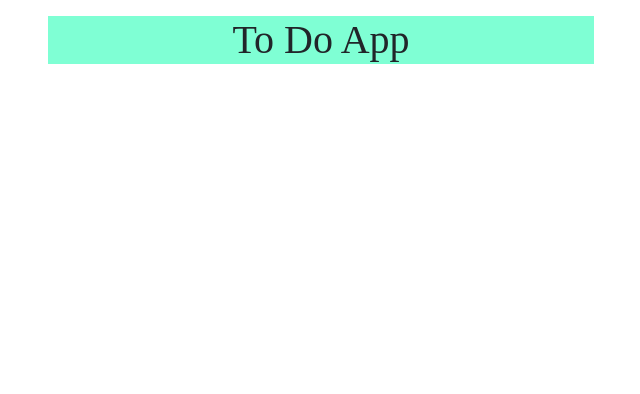
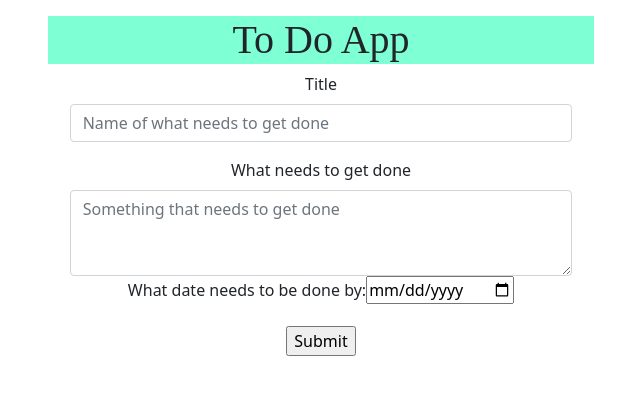
Before and after one commit to tylerletendre98/toDoApp, a React (Create React App) app: page / in a window 1280 px wide. Shown: the top 394 px of the page, without its empty margins (339-979 px from the left). Built offline with nearby package versions, Linux system fonts and the light colour scheme.

Commit message:
added in a form to add a todo

```diff
--- a/src/App.js
+++ b/src/App.js
@@ -1,14 +1,25 @@
 import "./App.css";
 import Header from "./components/header/header";
+import ToDoForm from "./components/toDoForm/ToDoForm";
+import React, { Component } from "react";
 
-function App() {
+class App extends Component {
+  state = {
+    toDos: [],
+  };
+  addToDo = (todo) => {
+    this.state.toDos.push(todo);
+  };
+  render() {
     return (
       <div className="App">
         <dir>
           <Header />
+          <ToDoForm />
         </dir>
       </div>
     );
   }
+}
 
 export default App;
--- /dev/null
+++ b/src/components/toDoForm/ToDoForm.jsx
@@ -0,0 +1,73 @@
+import { Component } from "react";
+
+class ToDoForm extends Component {
+  state = {
+    title: "",
+    description: "",
+    date: "",
+  };
+  handleChange = (e) => {
+    this.setState({ [e.target.name]: e.target.value });
+  };
+  handleSubmit = (e) => {
+    e.preventDefault();
+    console.log(this.state);
+  };
+  render() {
+    return (
+      <div>
+        <div class="row">
+          <div class="col"></div>
+          <div class="col-5">
+            <form action="" onSubmit={this.handleSubmit}>
+              <div className="todo-form">
+                <div class="mb-3">
+                  <label for="exampleFormControlInput1" class="form-label">
+                    Title
+                  </label>
+                  <input
+                    name="title"
+                    type="text"
+                    class="form-control"
+                    id="exampleFormControlInput1"
+                    placeholder="Name of what needs to get done"
+                    onChange={this.handleChange}
+                  />
+                </div>
+                <div class="mb-3">
+                  <label for="exampleFormControlTextarea1" class="form-label">
+                    What needs to get done
+                  </label>
+                  <textarea
+                    name="description"
+                    class="form-control"
+                    id="exampleFormControlTextarea1"
+                    rows="3"
+                    placeholder="Something that needs to get done"
+                    onChange={this.handleChange}
+                  ></textarea>
+                  <div class="mb-3">
+                    <label htmlFor="" className="form-label">
+                      What date needs to be done by:
+                    </label>
+                    <input
+                      type="date"
+                      name="date"
+                      id=""
+                      onChange={this.handleChange}
+                    />
+                  </div>
+                  <div>
+                    <input type="submit" name="" id="" />
+                  </div>
+                </div>
+              </div>
+            </form>
+          </div>
+          <div class="col"></div>
+        </div>
+      </div>
+    );
+  }
+}
+export default ToDoForm;
```
Also changed, not shown: src/data/data.json (added, +7 -0 lines), src/components/toDoForm/toDoForm.css (added). Lines whose indentation alone changed are shown as unchanged.
